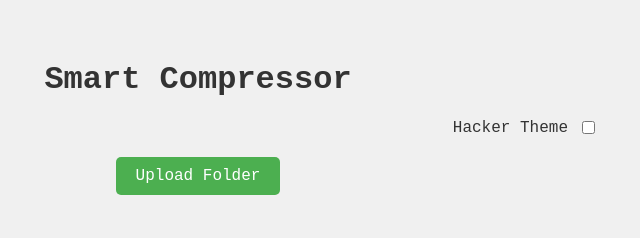
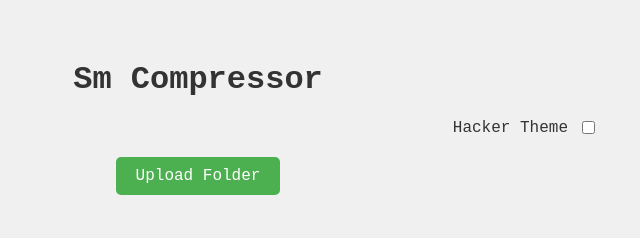
Before and after one commit to Gitesh08/smart-compressor, a plain HTML site: page index.html in a window 1280 px wide. Shown: the whole page, without its empty margins (442-1082 px from the left). Drawn offline with nearby package versions, Linux system fonts and the light colour scheme.

Commit message:
changed heading name

```diff
--- a/index.html
+++ b/index.html
@@ -10,7 +10,7 @@
 
 <body>
     <div class="container">
-        <h1>Smart Compressor</h1>
+        <h1>Sm Compressor</h1>
         <div class="theme-toggle">
             <label for="theme-switch">Hacker Theme</label>
             <input type="checkbox" id="theme-switch">
```
